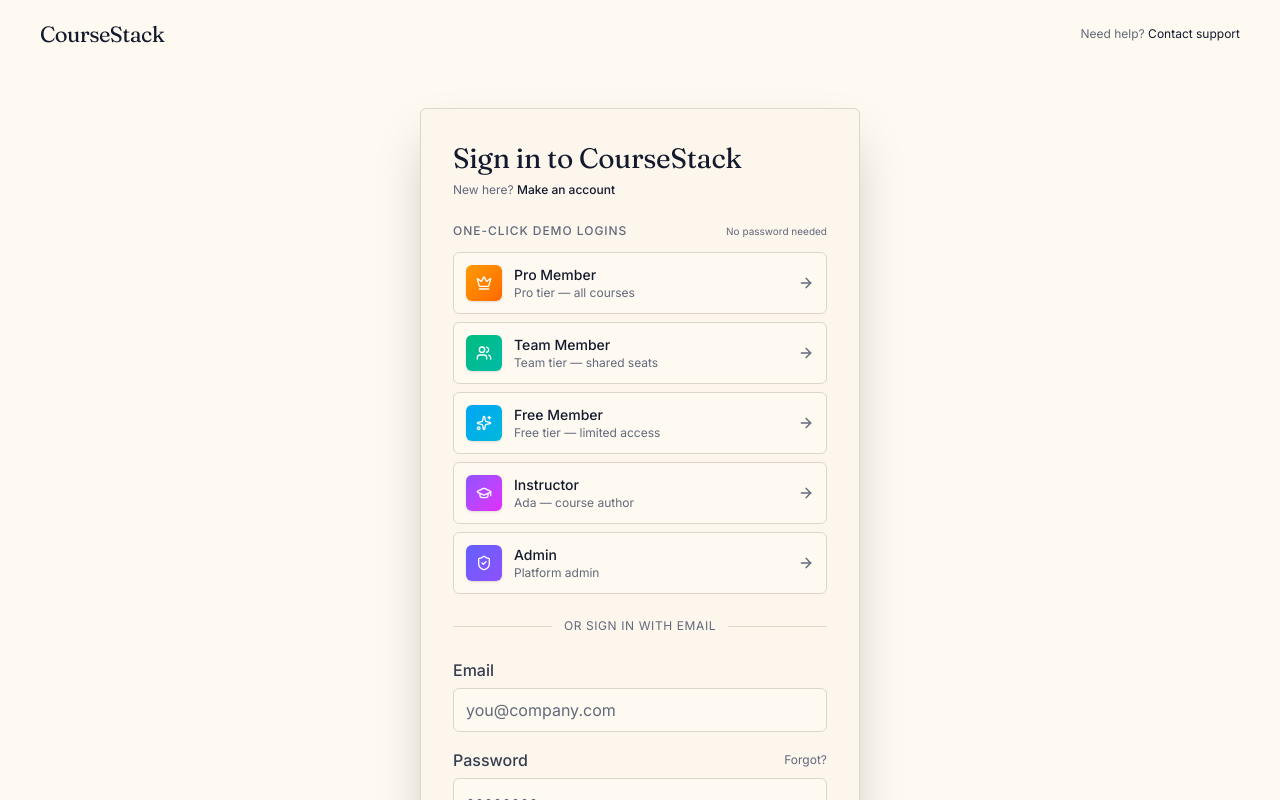
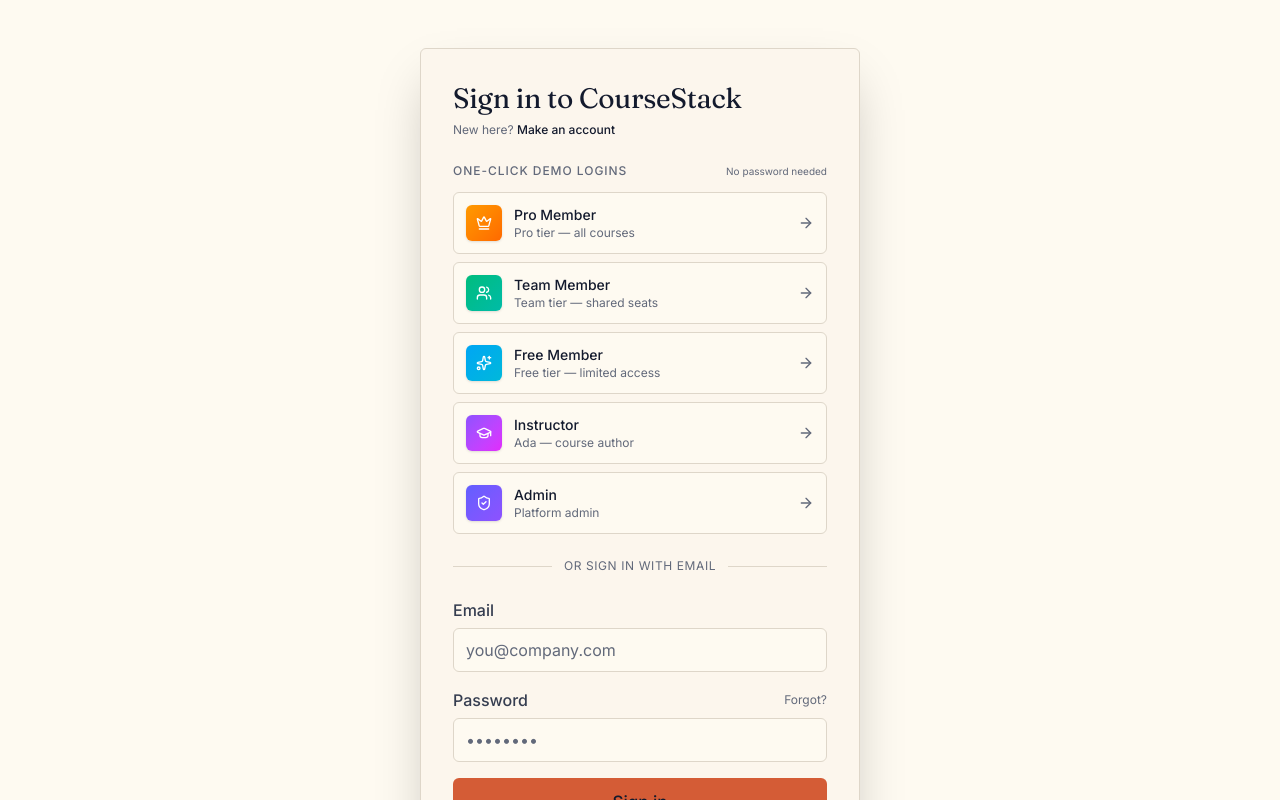
Before and after one commit to letsbuildmyapp/coursestack, a React (Vite) app: page /login in a window 1280 px wide. Shown: the top 800 px of the page. Built offline with nearby package versions, Linux system fonts and the light colour scheme; no server answers.

Commit message:
Login: drop in-page header, tighten top spacing

```diff
--- a/src/pages/auth/Login.tsx
+++ b/src/pages/auth/Login.tsx
@@ -63,17 +63,8 @@ export function Login() {
 
   return (
     <div className="relative flex min-h-screen flex-col bg-paper">
-      <header className="relative z-10 flex items-center justify-between px-6 py-5 sm:px-10">
-        <Link to="/" className="font-display text-title2 tracking-tight">CourseStack</Link>
-        <span className="text-caption text-ink-mute">
-          Need help?{' '}
-          <a href="mailto:hello@letsbuildmyapp.com?subject=CourseStack%20support" className="text-ink underline-offset-4 hover:underline">
-            Contact support
-          </a>
-        </span>
-      </header>
 
-      <main className="relative z-10 flex flex-1 items-center justify-center px-6 py-10">
+      <main className="relative z-10 flex flex-1 items-start justify-center px-6 pt-8 sm:pt-12 pb-10">
         <motion.div
           initial={{ opacity: 0, y: 8 }}
           animate={{ opacity: 1, y: 0 }}
```
